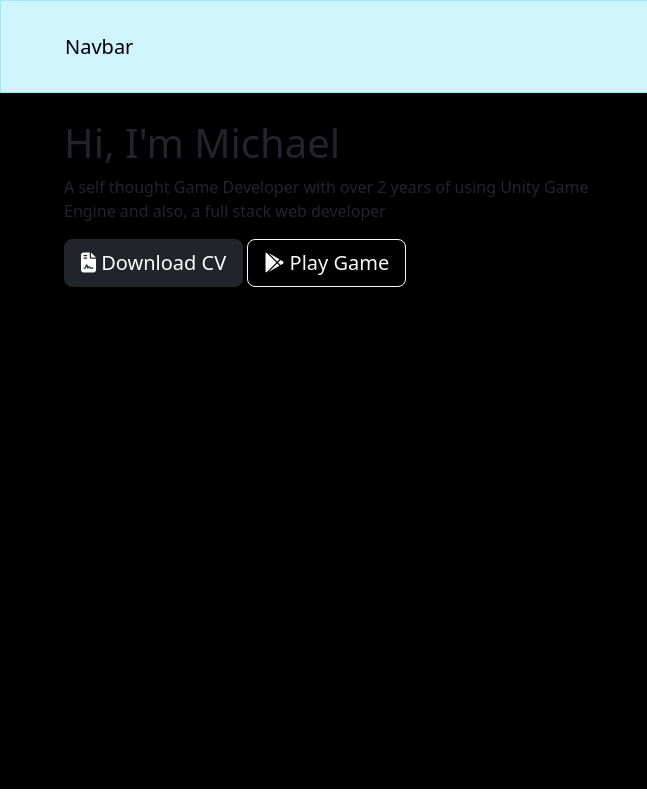
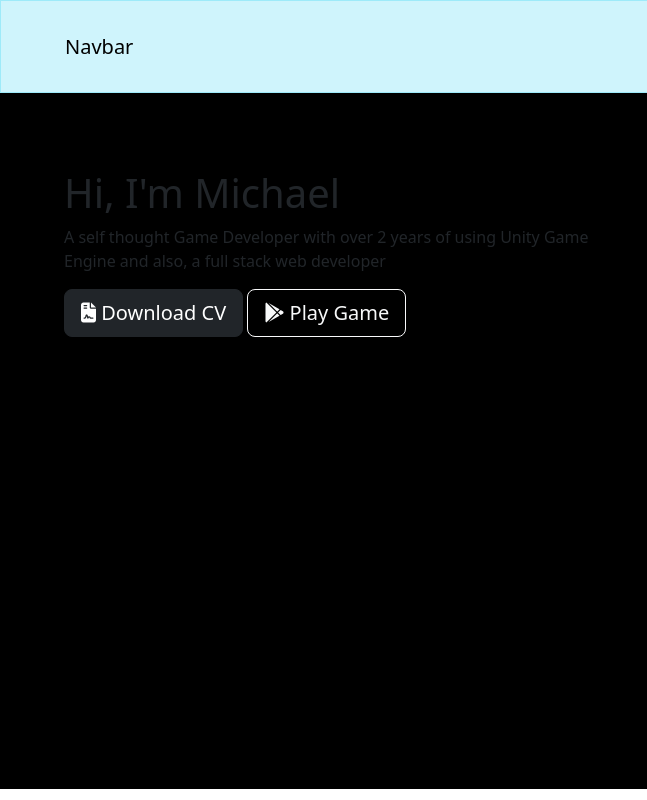
Before and after one commit to KeLsGaming23/Web-Portfolio, a plain HTML site: page index.html in a window 1280 px wide. Shown: the full height of the page, 0-647 px from the left. Drawn offline with nearby package versions, Linux system fonts and the light colour scheme.

Commit message:
added left-heading class in index.html also added padding-tp in style.css

```diff
--- a/css/style.css
+++ b/css/style.css
@@ -9,6 +9,9 @@
     height: 87vh;
     background-color: black;
     padding: 2% 5%;
+}
+.left-heading{
+    padding-top: 50px;
 }
 .box{
     position: relative;
--- a/index.html
+++ b/index.html
@@ -51,7 +51,7 @@
     </div>
     <div class="main-container">
         <div class="row d-flex justify-content-evenly justify-content-evenly">
-            <div class="col-lg-6">
+            <div class="col-lg-6 left-heading">
                 <h1 class="big-heading">Hi, I'm Michael</h1>
                 <p>A self thought Game Developer with over 2 years of using Unity Game Engine and also, a full stack web
                     developer</p>
```
